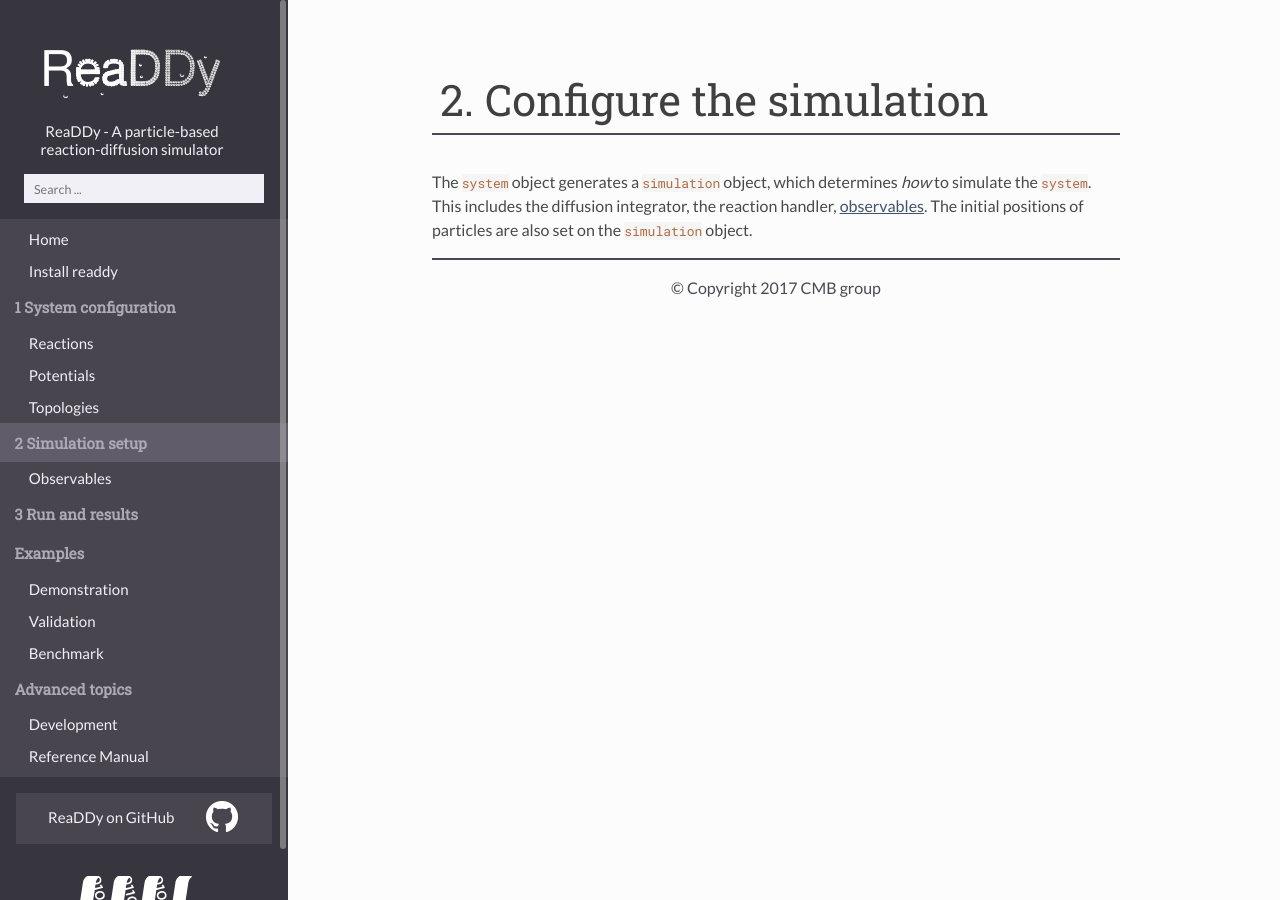
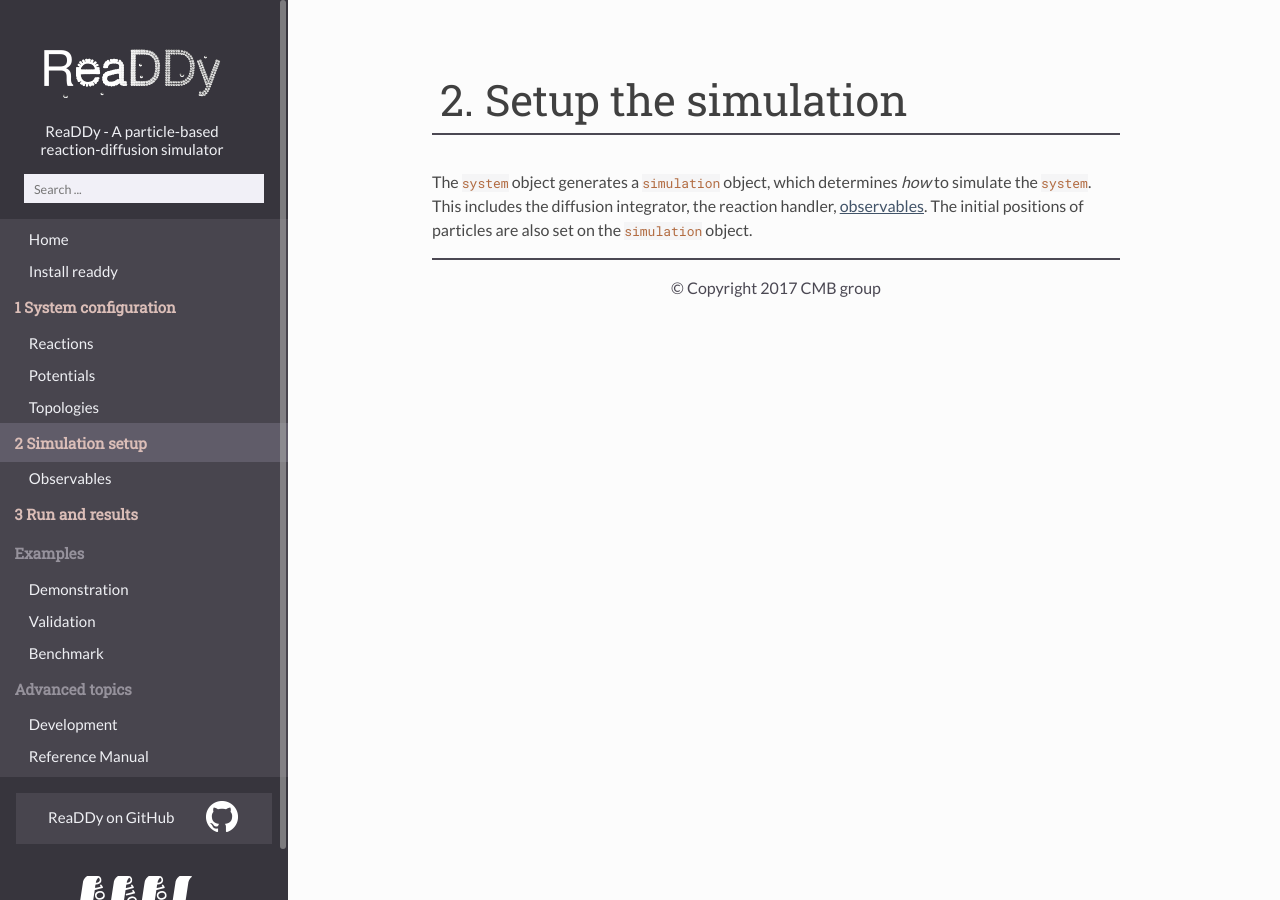
Before and after one commit to readdy/readdy_documentation, a Jekyll site: the page built from readdy_documentation/2_simulation_setup.md, in a window 1280 px wide. Built offline with Jekyll 4.4.1, drawn with Linux system fonts in a browser that asks for light colours.

Commit message:
clarified which super categories are pages with color highlighting

```diff
--- a/readdy_documentation/2_simulation_setup.md
+++ b/readdy_documentation/2_simulation_setup.md
@@ -1,6 +1,6 @@
 ---
 layout: page
-title: 2. Configure the simulation
+title: 2. Setup the simulation
 ---
 
 The `system` object generates a `simulation` object, which determines _how_ to simulate the `system`.
--- a/readdy_documentation/_includes/side.html
+++ b/readdy_documentation/_includes/side.html
@@ -59,7 +59,7 @@
             <a href="{{ site.url }}{{ site.baseurl }}/3_run_and_results.html"><b>3 Run and results</b></a>
         </div>
 
-        <div class="nav-supergroup-delimiter">
+        <div class="nav-supergroup-delimiter nopage">
             <b>Examples</b>
         </div>
         <a class="side-nav-item{% if page.url == '/demonstration.html' or page.url contains '/demonstration/' %} active{% endif %}" href="{{ site.url }}{{ site.baseurl }}/demonstration.html">Demonstration</a>
@@ -93,7 +93,7 @@
         {% endif %}
 
 
-        <div class="nav-supergroup-delimiter">
+        <div class="nav-supergroup-delimiter nopage">
             <b>Advanced topics</b>
         </div>
         <a class="side-nav-item{% if page.url == '/development.html' %} active{% endif %}" href="{{ site.url }}{{ site.baseurl }}/development.html">Development</a>
--- a/readdy_documentation/_sass/_base.scss
+++ b/readdy_documentation/_sass/_base.scss
@@ -20,7 +20,8 @@ $subitem-font-color: #7b7374;
 $active-page-color: #605C69;
 $main-heading-color: #404040;
 $main-heading-ruler-color: #4b4853;
-$nav-delimiter-color: #aeaab4;
+$nav-delimiter-color: #dbbeb8;
+$nav-delimiter-color-no-page: #96929c;
 $code-background-color: #f5f5f6;
 $code-border-color: #d3dbe6;
 
--- a/readdy_documentation/_sass/_side.scss
+++ b/readdy_documentation/_sass/_side.scss
@@ -127,6 +127,10 @@ a.side-nav-sub-sub-item {
   }
 }
 
+.nav-supergroup-delimiter.nopage {
+  color: $nav-delimiter-color-no-page;
+}
+
 // generic side logo
 @media (min-width: $transition-to-side) {
   .side-logo {
```
Also changed, not shown: readdy_documentation/index.md (+3 -3 lines).
